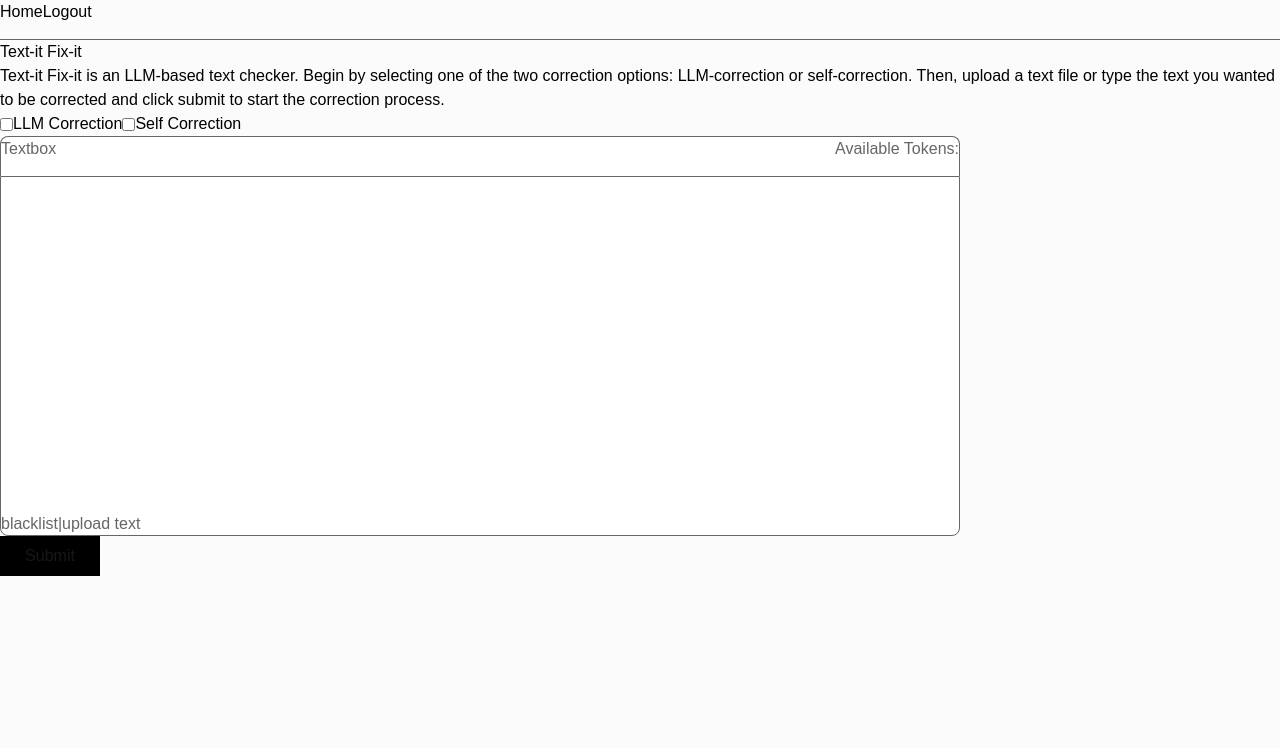
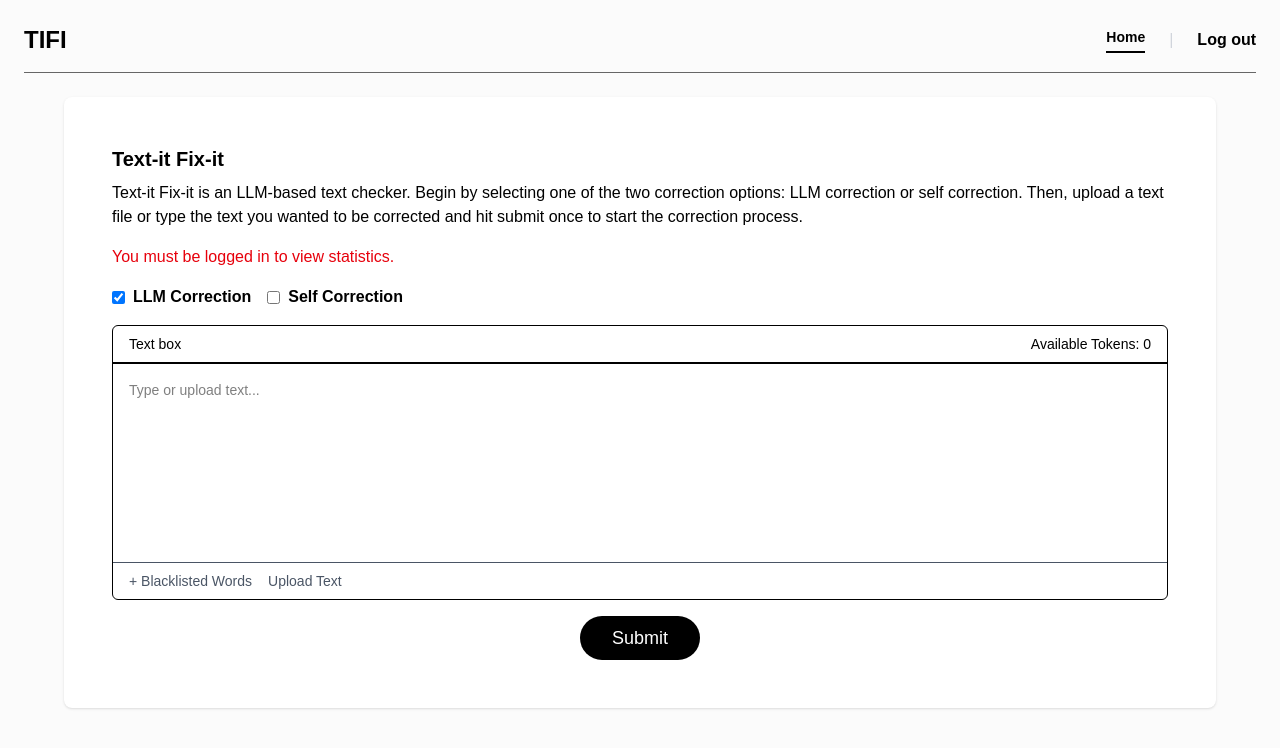
Before and after one commit to jdlu04/csc322, a Next.js app in the folder frontend/: page /free in a window 1280 px wide. Shown: the top 748 px of the page. Built offline with nearby package versions, Linux system fonts and the light colour scheme.

Commit message:
Free page completed UI overhauled

```diff
--- a/frontend/app/free/layout.js
+++ b/frontend/app/free/layout.js
@@ -1,13 +1,65 @@
-import Link from "next/link";
+'use client';
+
+import React, { useState, useEffect } from 'react';
+import Link from 'next/link';
+import { usePathname, useRouter } from 'next/navigation';
 
 export default function FreeLayout({ children }) {
+  const pathname = usePathname();
+  const router = useRouter();
+  const [activeTab, setActiveTab] = useState('home');
+
+  useEffect(() => {
+    if (pathname === '/free') setActiveTab('home');
+    else setActiveTab('');
+  }, [pathname]);
+
+  const handleLogout = () => {
+    localStorage.removeItem('token');
+    router.push('/login');
+  };
+
   return (
-    <div>
-      <nav className="h-10 bg-greyBG border-b border-textGrey text-black">
-        <Link href="/free">Home</Link>
-        <Link href="/login">Logout</Link>
-      </nav>
-      <main>{children}</main>
+    <div className="min-h-screen bg-greyBG p-6">
+      {/* Top Navigation */}
+      <div className="flex items-center justify-between border-b border-textGrey pb-4 mb-6 text-black">
+        {/* Left side: Brand or Logo */}
+        <div className="text-2xl font-bold">TIFI</div>
+
+        {/* Right side: Tabs + Logout */}
+        <div className="flex items-center space-x-6">
+          {/* Tabs */}
+          <div className="flex space-x-8 text-sm font-semibold">
+            <Link href="/free">
+              <div
+                className={`cursor-pointer pb-1 ${
+                  activeTab === 'home'
+                    ? 'text-black border-b-2 border-black'
+                    : 'text-gray-400 hover:text-black'
+                }`}
+              >
+                Home
+              </div>
+            </Link>
+          </div>
+
+          {/* Divider */}
+          <div className="text-gray-300">|</div>
+
+          {/* Logout Button */}
+          <button
+            onClick={handleLogout}
+            className="text-black font-semibold hover:underline"
+          >
+            Log out
+          </button>
+        </div>
+      </div>
+
+      {/* Main Content */}
+      <div className="max-w-6xl mx-auto bg-white p-6 rounded-lg shadow">
+        {children}
+      </div>
     </div>
   );
 }
--- a/frontend/app/free/page.js
+++ b/frontend/app/free/page.js
@@ -1,25 +1,89 @@
-import React from "react";
-import CorrectionTextBox from "../../components/CorrectionTextBox";
-import CorrectionCheckbox from "../../components/CorrectionCheckbox";
-export default function page() {
-  // add the stats endpoints onto the FREE user
-  /*useEffect(() => {
+'use client';
 
-  })*/
+import React, { useEffect, useState } from "react";
+
+export default function Page() {
+  const [stats, setStats] = useState(null);
+  const [error, setError] = useState(null);
+  const [loading, setLoading] = useState(true);
+
+  useEffect(() => {
+    const fetchStats = async () => {
+      const token = localStorage.getItem("token");
+      if (!token) {
+        setError("You must be logged in to view statistics.");
+        setLoading(false);
+        return;
+      }
+
+      try {
+        const res = await fetch(`${process.env.NEXT_PUBLIC_API_URL}/stats`, {
+          headers: {
+            Authorization: `Bearer ${token}`,
+          },
+        });
+
+        if (!res.ok) {
+          setError(res.status === 401 ? "Unauthorized. Please log in." : "Failed to fetch user statistics.");
+          setLoading(false);
+          return;
+        }
+
+        const data = await res.json();
+        setStats(data);
+      } catch (err) {
+        console.error(err);
+        setError("An error occurred while fetching statistics.");
+      } finally {
+        setLoading(false);
+      }
+    };
+
+    fetchStats();
+  }, []);
 
   return (
-    <div className="w-screen h-screen bg-greyBG">
-      <h1 className="text-black"> Text-it Fix-it</h1>
-      <p className="text-black">
-        {" "}
-        Text-it Fix-it is an LLM-based text checker. Begin by selecting one of
-        the two correction options: LLM-correction or self-correction. Then,
-        upload a text file or type the text you wanted to be corrected and click
-        submit to start the correction process.{" "}
+    <main className="p-6 text-black">
+      <h1 className="text-xl font-bold mb-2">Text-it Fix-it</h1>
+      <p className="mb-4">
+        Text-it Fix-it is an LLM-based text checker. Begin by selecting one of the two correction options:
+        LLM correction or self correction. Then, upload a text file or type the text you wanted to be corrected and hit submit once to start the correction process.
       </p>
-      <CorrectionCheckbox />
-      <CorrectionTextBox />
-      <button className="h-10 w-25 bg-black">Submit</button>
-    </div>
+
+      {loading && <p className="text-gray-500 mb-4">Loading user statistics...</p>}
+      {error && <p className="text-red-600 mb-4">{error}</p>}
+
+      <div className="flex space-x-4 mb-4">
+        <label className="flex items-center space-x-2 font-semibold">
+          <input type="checkbox" checked readOnly />
+          <span>LLM Correction</span>
+        </label>
+        <label className="flex items-center space-x-2 font-semibold">
+          <input type="checkbox" />
+          <span>Self Correction</span>
+        </label>
+      </div>
+
+      <div className="border rounded-md overflow-hidden mb-4">
+        <div className="flex justify-between border-b px-4 py-2 font-medium text-sm">
+          <span>Text box</span>
+          <span>Available Tokens: {stats?.tokensAvailable ?? 0}</span>
+        </div>
+        <textarea
+          className="w-full h-48 p-4 text-sm border-t outline-none resize-none"
+          placeholder="Type or upload text..."
+        />
+        <div className="flex justify-start text-sm text-gray-600 px-4 py-2 border-t space-x-4">
+          <span className="cursor-pointer hover:underline">+ Blacklisted Words</span>
+          <span className="cursor-pointer hover:underline">Upload Text</span>
+        </div>
+      </div>
+
+      <div className="flex justify-center">
+        <button className="bg-black text-white px-8 py-2 rounded-full text-lg">
+          Submit
+        </button>
+      </div>
+    </main>
   );
 }
```
